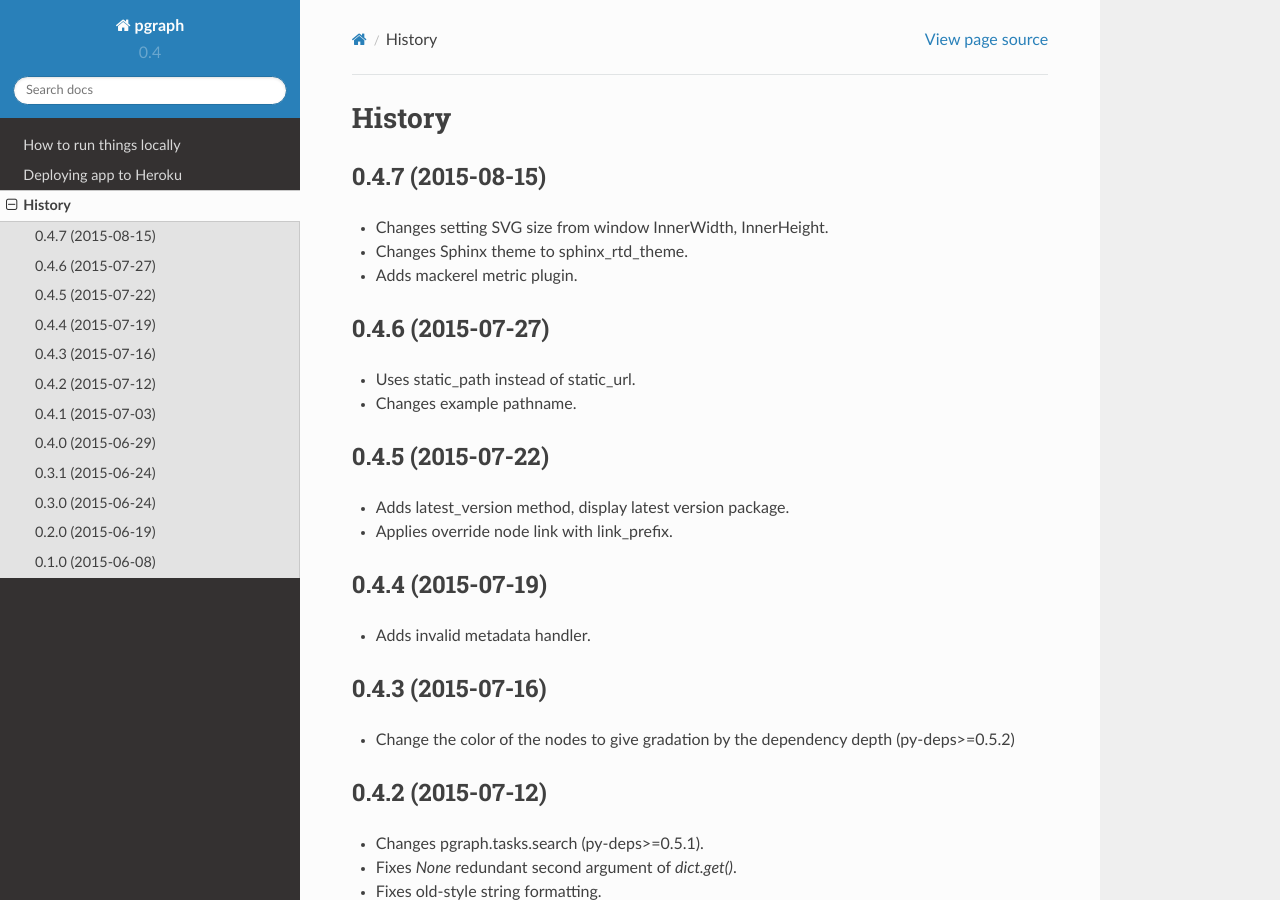
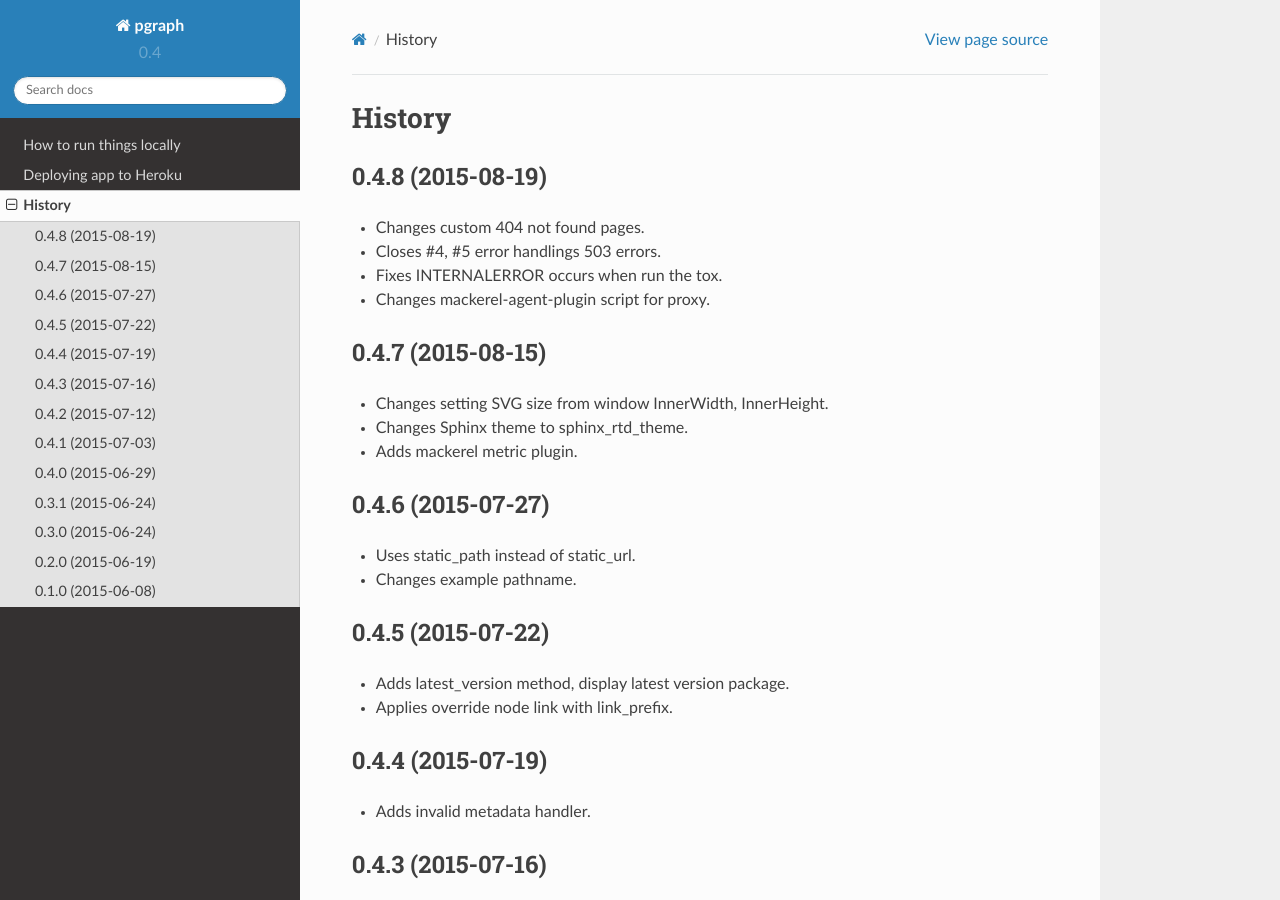
Before and after one commit to mkouhei/pgraph, a Sphinx documentation site: the page built from docs/source/HISTORY.rst, in a window 1280 px wide and 900 px high. Built offline with Sphinx 7.4.7 and the Read the Docs theme 2.0.0, drawn with Linux system fonts in a browser that asks for light colours.

Commit message:
Bump version.
Signed-off-by: Kouhei Maeda <mkouhei@palmtb.net>

```diff
--- a/docs/source/HISTORY.rst
+++ b/docs/source/HISTORY.rst
@@ -1,5 +1,13 @@
 History
 =======
+
+0.4.8 (2015-08-19)
+------------------
+
+* Changes custom 404 not found pages.
+* Closes #4, #5 error handlings 503 errors.
+* Fixes INTERNALERROR occurs when run the tox.
+* Changes mackerel-agent-plugin script for proxy.
 
 0.4.7 (2015-08-15)
 ------------------
--- a/docs/source/conf.py
+++ b/docs/source/conf.py
@@ -57,7 +57,7 @@ copyright = '2015, Kouhei Maeda <mkouhei@palmtb.net>'
 # The short X.Y version.
 version = '0.4'
 # The full version, including alpha/beta/rc tags.
-release = '0.4.7'
+release = '0.4.8'
 
 # The language for content autogenerated by Sphinx. Refer to documentation
 # for a list of supported languages.
--- a/pgraph/__init__.py
+++ b/pgraph/__init__.py
@@ -4,6 +4,6 @@
 __project__ = 'pgraph'
 __author__ = 'Kouhei Maeda'
 __email__ = 'mkouhei@palmtb.net'
-__version__ = '0.4.7'
+__version__ = '0.4.8'
 __repo__ = 'https://github.com/mkouhei/pgraph'
 READTHEDOCS = 'http://pgraph.readthedocs.org'
```
